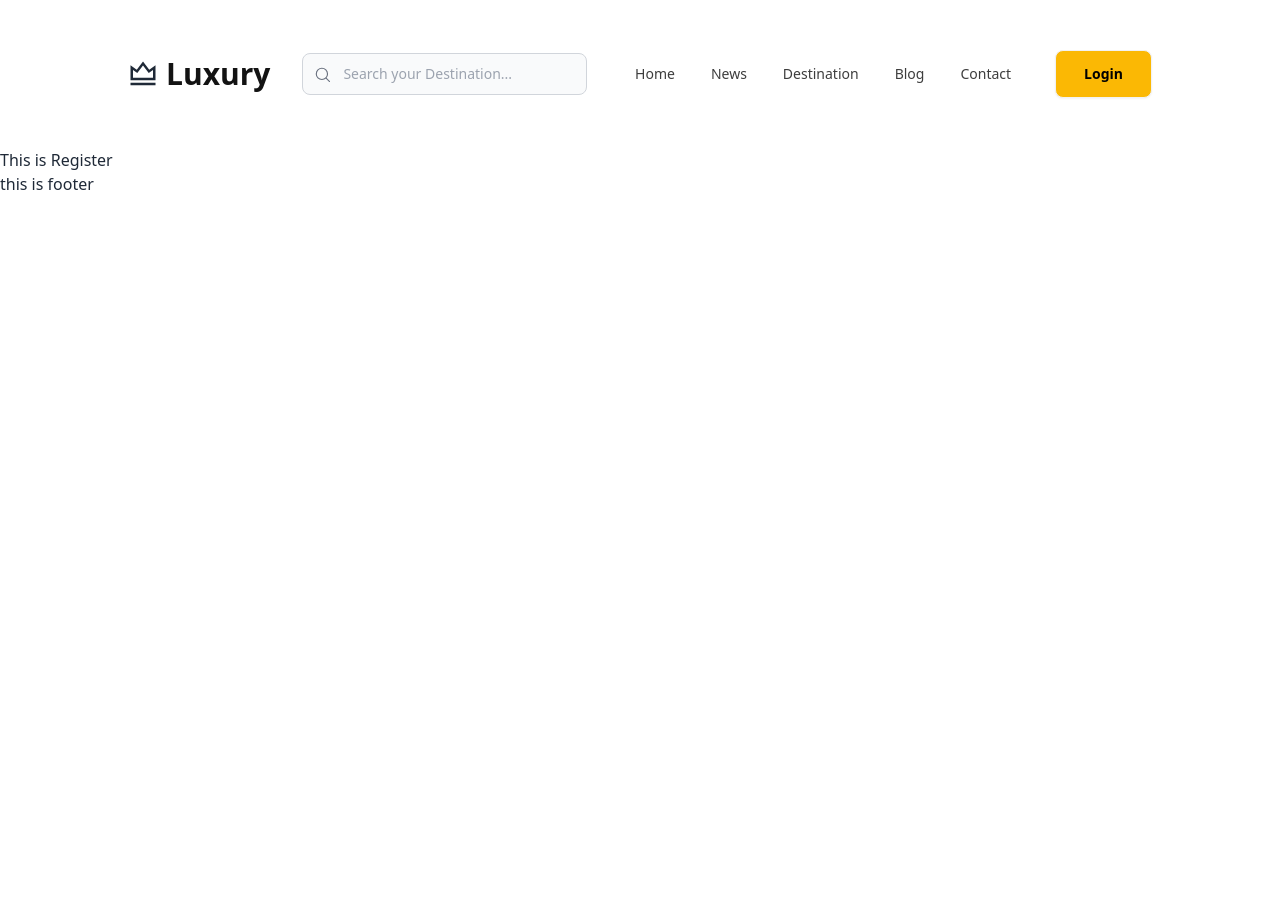
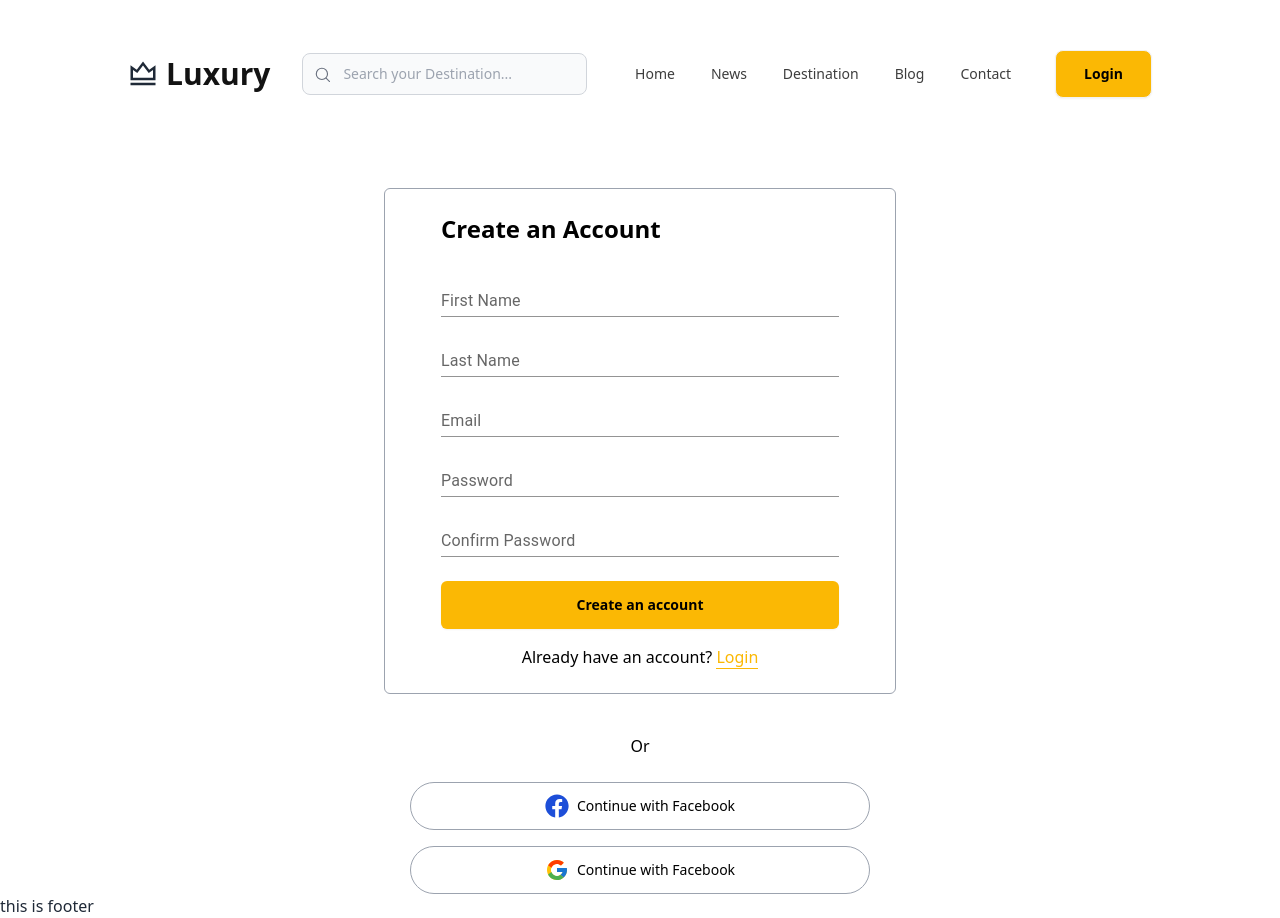
Before and after one commit to khalidbinibrahim/Assignment-9, a React (Vite) app: page /create_account in a window 1280 px wide. Before the commit the page ends 800 px from the top, so only its background shows below. Built offline with nearby package versions, Linux system fonts and the light colour scheme.

Commit message:
login and register page design complete

```diff
--- a/src/pages/CreateAccount/CreateAccount.jsx
+++ b/src/pages/CreateAccount/CreateAccount.jsx
@@ -1,7 +1,54 @@
+import TextField from '@mui/material/TextField';
+import { useForm } from "react-hook-form";
+import { NavLink } from 'react-router-dom';
+import { FaFacebook } from "react-icons/fa";
+import { FcGoogle } from "react-icons/fc";
+
 const CreateAccount = () => {
+    const { register, handleSubmit, formState: { errors } } = useForm();
+    const onSubmit = data => console.log(data);
+    console.log(errors);
+
     return (
         <div>
-            <h1>This is Register</h1>
+            <div className='mx-8 lg:mx-96 my-10 px-14 py-6 border rounded-md border-gray-400'>
+                <h1 className='mb-6 font-bold text-black text-2xl'>Create an Account</h1>
+                <form onSubmit={handleSubmit(onSubmit)}>
+                    <div className='mb-3'>
+                        <TextField id="standard-basic" label="First Name" variant="standard" className='w-full' type="text" {...register("First Name", { required: true })} />
+                    </div>
+
+                    <div className='mb-3'>
+                        <TextField id="standard-basic" label="Last Name" variant="standard" className='w-full' type="text" {...register("Last Name", { required: true })} />
+                    </div>
+
+                    <div className='mb-3'>
+                        <TextField id="standard-basic" label="Email" variant="standard" className='w-full' type="email" {...register("Email", { required: true })} />
+                    </div>
+
+                    <div className='mb-3'>
+                        <TextField id="standard-basic" label="Password" variant="standard" className='w-full' type="password" {...register("Password", { required: true, pattern: /^(?=.*[a-z])(?=.*[A-Z]).{6,}$/i })} />
+                    </div>
+
+                    <div className='mb-6'>
+                        <TextField id="standard-basic" label="Confirm Password" variant="standard" className='w-full' type="password" {...register("Confirm Password", { required: true, pattern: /^(?=.*[a-z])(?=.*[A-Z]).{6,}$/i })} />
+                    </div>
+
+                    <div className='my-4'>
+                        <a className="btn w-full bg-[#FBB804] text-black font-semibold px-7 text-center rounded-md border-none">Create an account</a>
+                    </div>
+                </form>
+                <p className='text-black font-medium text-center'>Already have an account? <NavLink to="/login" className="text-[#FBB804] border-b border-[#FBB804]">Login</NavLink></p>
+            </div>
+
+            <div className='mb-6'>
+                <p className='text-black text-center font-medium'>Or</p>
+            </div>
+
+            <div className='flex flex-col items-center justify-center gap-4'>
+                <a className="btn btn-outline text-black bg-white rounded-3xl border-gray-400 px-10 py-auto font-medium w-[460px]"><FaFacebook className='text-blue-700 text-2xl' /> Continue with Facebook</a>
+                <a className="btn btn-outline text-black bg-white rounded-3xl border-gray-400 px-10 py-auto font-medium w-[460px]"><FcGoogle className='text-2xl' /> Continue with Facebook</a>
+            </div>
         </div>
     );
 };
--- a/src/pages/Home/Header/Header.jsx
+++ b/src/pages/Home/Header/Header.jsx
@@ -11,8 +11,8 @@ const Header = () => {
             <div className="bg-[url('https://images.unsplash.com/photo-1612965607446-25e1332775ae?q=80&w=1470&auto=format&fit=crop&ixlib=rb-4.0.3&ixid=M3wxMjA3fDB8MHxwaG90by1wYWdlfHx8fGVufDB8fHx8fA%3D%3D')] px-32 py-12">
                 <div className="flex justify-between">
                     <div>
-                        <h1 className="mb-5 text-6xl font-black text-white">LUXURY ESTATE</h1>
-                        <p className="font-montserrat text-white font-normal mb-6">Welcome to our Luxury Real Estate, your gateway to luxury living. Discover <br /> exclusive properties that redefine opulence and sophistication. Explore our curated <br /> selection of estates, villas, and penthouses in the world most prestigious <br /> destinations. Find your dream home with us today.</p>
+                        <h1 className="font-bebasNeue mb-5 text-6xl font-black text-white">LUXURY ESTATE</h1>
+                        <p className="font-poppins text-white font-medium mb-6">Welcome to our Luxury Real Estate, your gateway to luxury living. Discover <br /> exclusive properties that redefine opulence and sophistication. Explore our curated <br /> selection of estates, villas, and penthouses in the world most prestigious <br /> destinations. Find your dream home with us today.</p>
                         <a className="btn bg-[#FBB804] text-black font-semibold px-7 text-center border-none">Booking <i className="text-lg"><FaArrowRightLong /></i></a>
                     </div>
 
--- a/src/pages/Login/Login.jsx
+++ b/src/pages/Login/Login.jsx
@@ -1,7 +1,51 @@
+import TextField from '@mui/material/TextField';
+import { useForm } from "react-hook-form";
+import { NavLink } from 'react-router-dom';
+import { FaFacebook } from "react-icons/fa";
+import { FcGoogle } from "react-icons/fc";
+
 const Login = () => {
+
+    const { register, handleSubmit, formState: { errors } } = useForm();
+    const onSubmit = data => console.log(data);
+    console.log(errors);
+
     return (
         <div>
-            <h1>This is Login</h1>
+            <div className='mx-8 lg:mx-96 my-10 px-14 py-6 border rounded-md border-gray-400'>
+                <h1 className='mb-6 font-bold text-black text-2xl'>Login</h1>
+                <form onSubmit={handleSubmit(onSubmit)}>
+                    <div className='mb-3'>
+                        <TextField id="standard-basic" label="Email" variant="standard" className='w-full' type="email" {...register("Email", { required: true })} />
+                    </div>
+
+                    <div className='mb-4'>
+                        <TextField id="standard-basic" label="Password" variant="standard" className='w-full' type="password" {...register("Password", { required: true, pattern: /^(?=.*[a-z])(?=.*[A-Z]).{6,}$/i })} />
+                    </div>
+
+                    <div className='flex justify-between my-6'>
+                        <div className='flex gap-2'>
+                            <input type="checkbox" placeholder="Remember Me" {...register} />
+                            <p className='text-black font-medium'>Remember Me</p>
+                        </div>
+                        <p className="text-[#FBB804] border-b border-[#FBB804] font-medium">Forgot Password</p>
+                    </div>
+
+                    <div className='my-4'>
+                        <a className="btn w-full bg-[#FBB804] text-black font-semibold px-7 text-center rounded-md border-none">Login</a>
+                    </div>
+                </form>
+                <p className='text-black font-medium text-center'>Do not have an account? <NavLink to="/create_account" className="text-[#FBB804] border-b border-[#FBB804]">Create an account</NavLink></p>
+            </div>
+
+            <div className='mb-6'>
+                <p className='text-black text-center font-medium'>Or</p>
+            </div>
+
+            <div className='flex flex-col items-center justify-center gap-4'>
+                <a className="btn btn-outline text-black bg-white rounded-3xl border-gray-400 px-10 py-auto font-medium w-[460px]"><FaFacebook className='text-blue-700 text-2xl' /> Continue with Facebook</a>
+                <a className="btn btn-outline text-black bg-white rounded-3xl border-gray-400 px-10 py-auto font-medium w-[460px]"><FcGoogle className='text-2xl' /> Continue with Facebook</a>
+            </div>
         </div>
     );
 };
--- a/tailwind.config.js
+++ b/tailwind.config.js
@@ -9,7 +9,8 @@ export default {
       fontFamily: {
         montserrat: "'Montserrat', sans-serif",
         bebasNeue: "'Bebas Neue', sans-serif",
-        workSans: "'Work Sans', sans-serif"
+        workSans: "'Work Sans', sans-serif",
+        poppins: "'Poppins', sans-serif"
       }
     },
   },
```
Also changed, not shown: package.json (+8 -0 lines), 1 other file (tests, documents, lock files or other folders).
